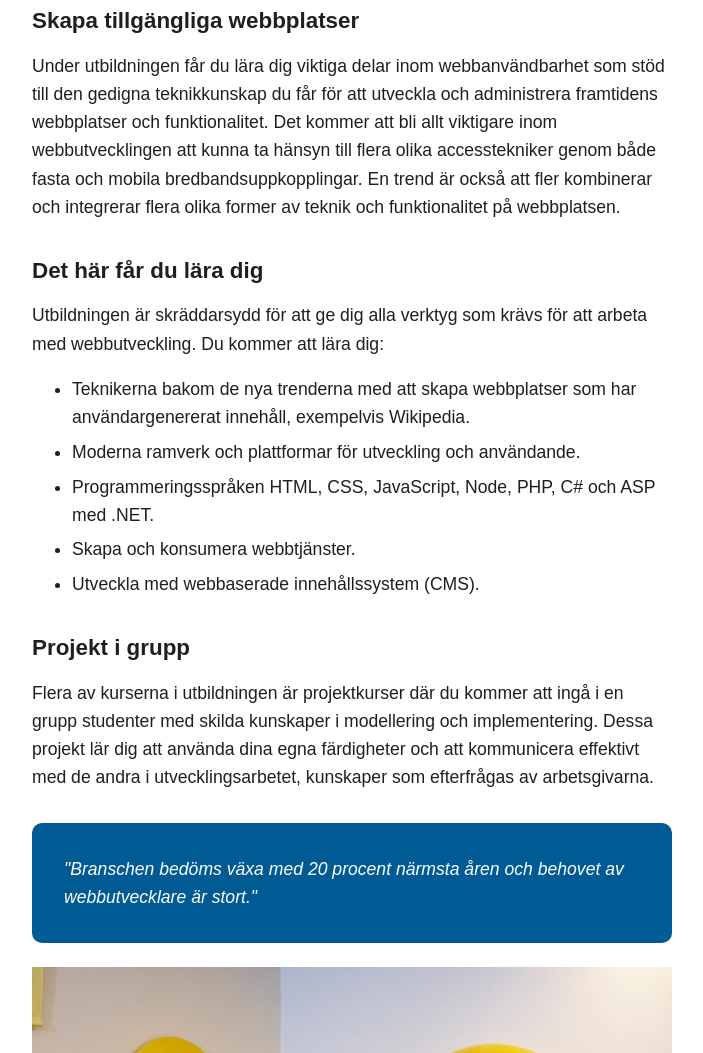
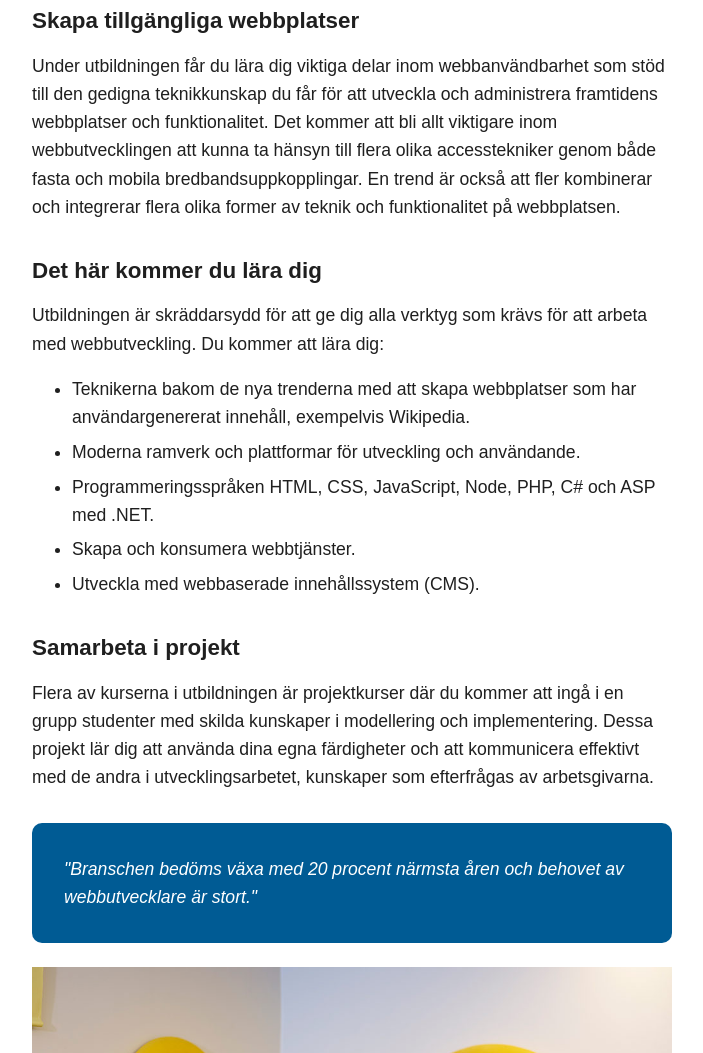
Before and after one commit to isla2401/dt068g-laboration2, a plain HTML site: page index.html in a window 1280 px wide. Shown: the part 1397-2450 px from the top of the page, without its empty margins (288-991 px from the left). Drawn offline with Linux system fonts and the light colour scheme; a web font is replaced by a local one.

Commit message:
Ändrade ett par rubriker

```diff
--- a/index.html
+++ b/index.html
@@ -65,7 +65,7 @@
             </section>
 
             <section>
-                <h3>Det här får du lära dig</h3>
+                <h3>Det här kommer du lära dig</h3>
                 <p>Utbildningen är skräddarsydd för att ge dig alla verktyg som krävs för att arbeta med webbutveckling.
                     Du kommer att lära dig:
                 </p>
@@ -80,7 +80,7 @@
             </section>
 
             <section>
-                <h3>Projekt i grupp</h3>
+                <h3>Samarbeta i projekt</h3>
                 <p>Flera av kurserna i utbildningen är projektkurser där du kommer att ingå i en grupp studenter med
                     skilda kunskaper i modellering och implementering. Dessa projekt lär dig att använda dina egna
                     färdigheter och att kommunicera effektivt med de andra i utvecklingsarbetet, kunskaper som
```
